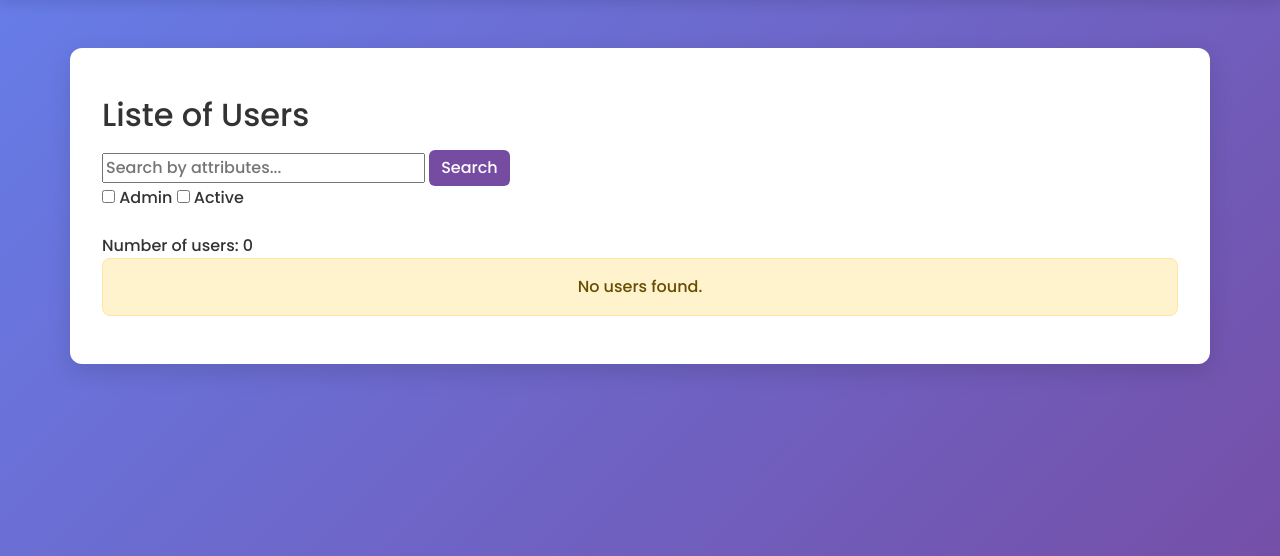
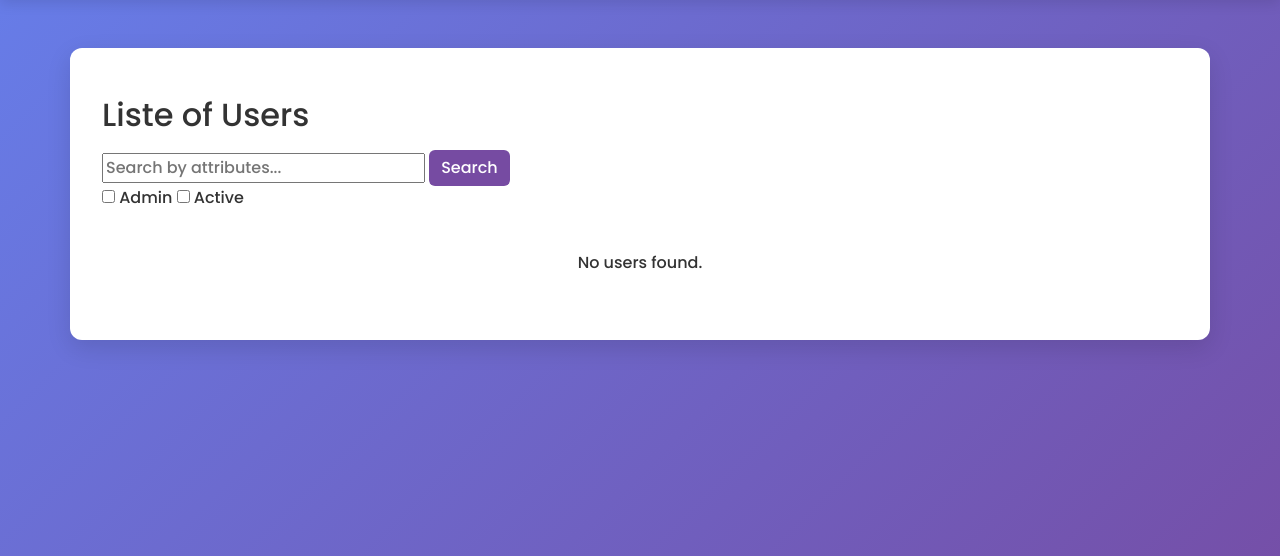
Before and after one commit to Saifeddine75/django_user_dashboard, a Django app: page /users/ in a window 1280 px wide. Shown: the part 72-628 px from the top of the page. Run offline with Django 3.2, Linux system fonts and the light colour scheme.

Commit message:
remove warning style when no users is found

```diff
--- a/users/templates/users/user_list.html
+++ b/users/templates/users/user_list.html
@@ -16,7 +16,9 @@
 </div>
 
 <div>
+  {% if user_data %}
   Number of users: {{users_count}}
+  {% endif %}
 </div>
 
 {% if users_with_attrs %}
@@ -84,7 +86,7 @@
     {% endfor %}
   </div>
 {% else %}
-  <div class="alert alert-warning text-center">No users found.</div>
+  <div class="alert text-center">No users found.</div>
 {% endif %}
 
 
```
